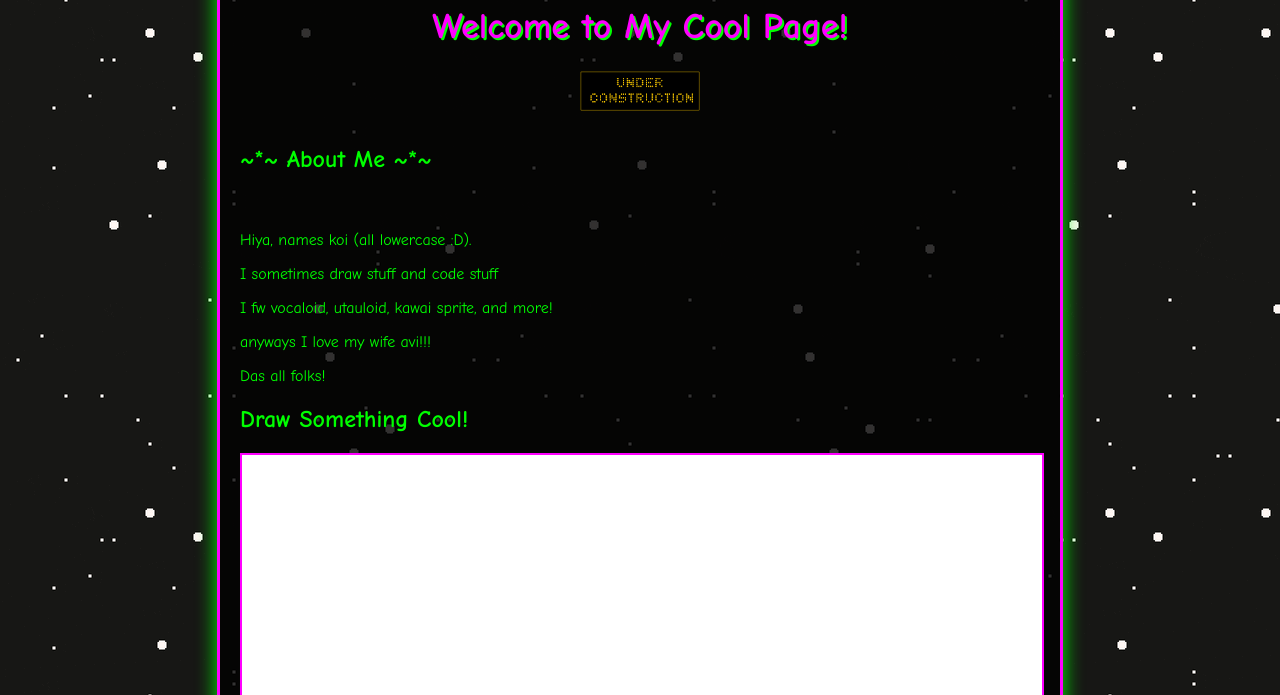
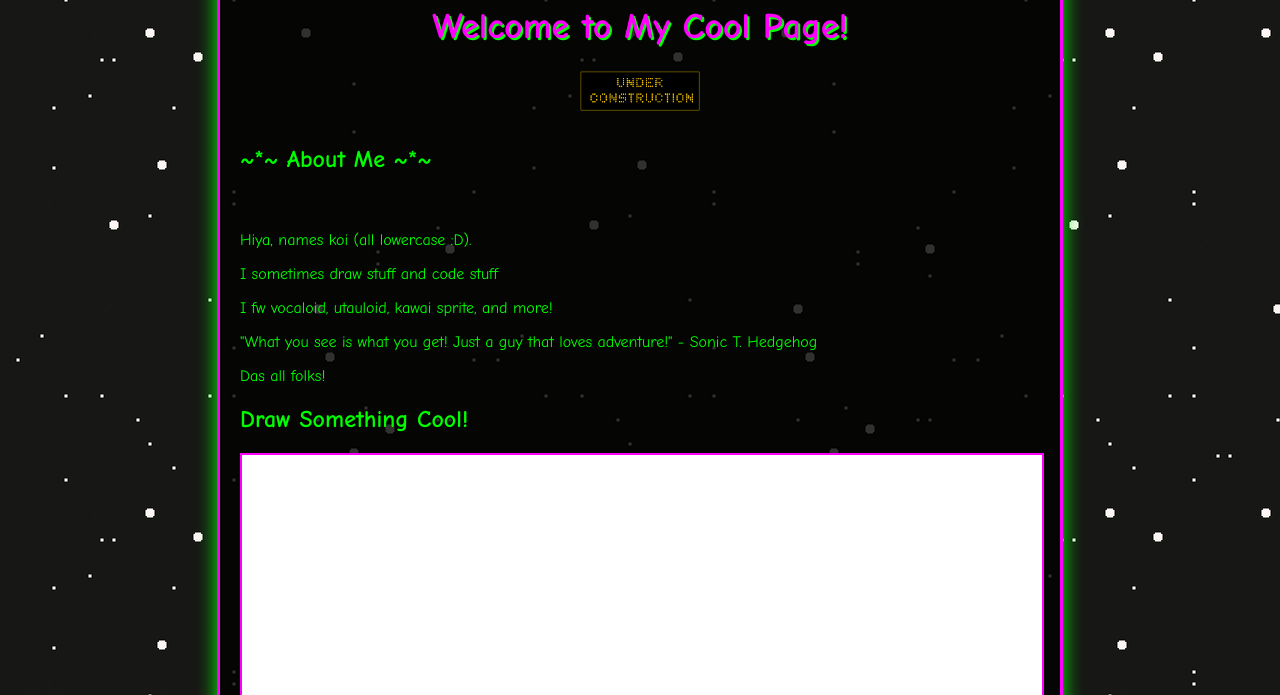
Before and after one commit to maybekoi/koi-site, a plain HTML site: page index.html in a window 1280 px wide. Shown: the part 105-800 px from the top of the page. Drawn offline with Linux system fonts and the light colour scheme.

```diff
--- a/index.html
+++ b/index.html
@@ -19,7 +19,7 @@
                 <p>Hiya, names koi (all lowercase :D).</p>
                 <p>I sometimes draw stuff and code stuff</p>
                 <p>I fw vocaloid, utauloid, kawai sprite, and more!</p>
-                <p>anyways I love my wife avi!!!</p>
+                <p>"What you see is what you get! Just a guy that loves adventure!" - Sonic T. Hedgehog</p>
                 <p>Das all folks!</p>
             </div>
 
```
